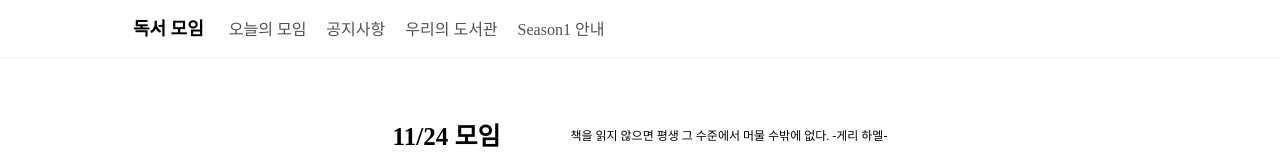
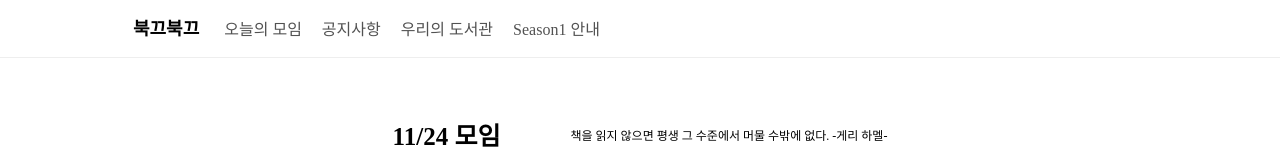
Before and after one commit to reama623/reading-books-web, a React app: page / in a window 1280 px wide. Shown: the top 160 px of the page. Built offline with nearby package versions, Linux system fonts and the light colour scheme.

Commit message:
change we meeting name

```diff
--- a/src/views/TodayMeeting/TodayMeetingPresenter.tsx
+++ b/src/views/TodayMeeting/TodayMeetingPresenter.tsx
@@ -12,7 +12,7 @@ export default function TodayMeetingPresenter() {
 
             </a> */}
             <a href="#" className="header_title_name">
-              <span className="blind">독서 모임</span>
+              <span className="blind">북끄북끄</span>
             </a>
           </h1>
           <div className="header_menus">
```
